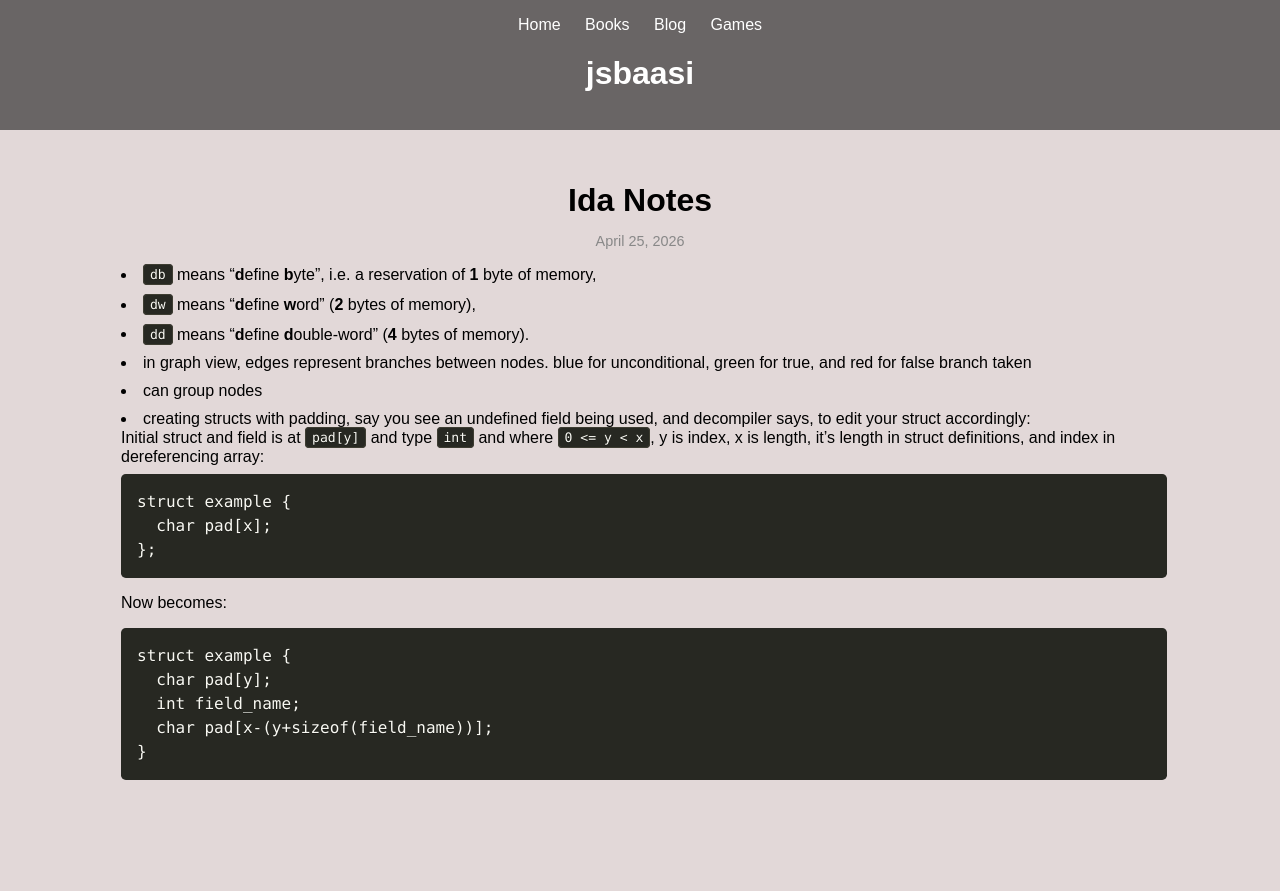
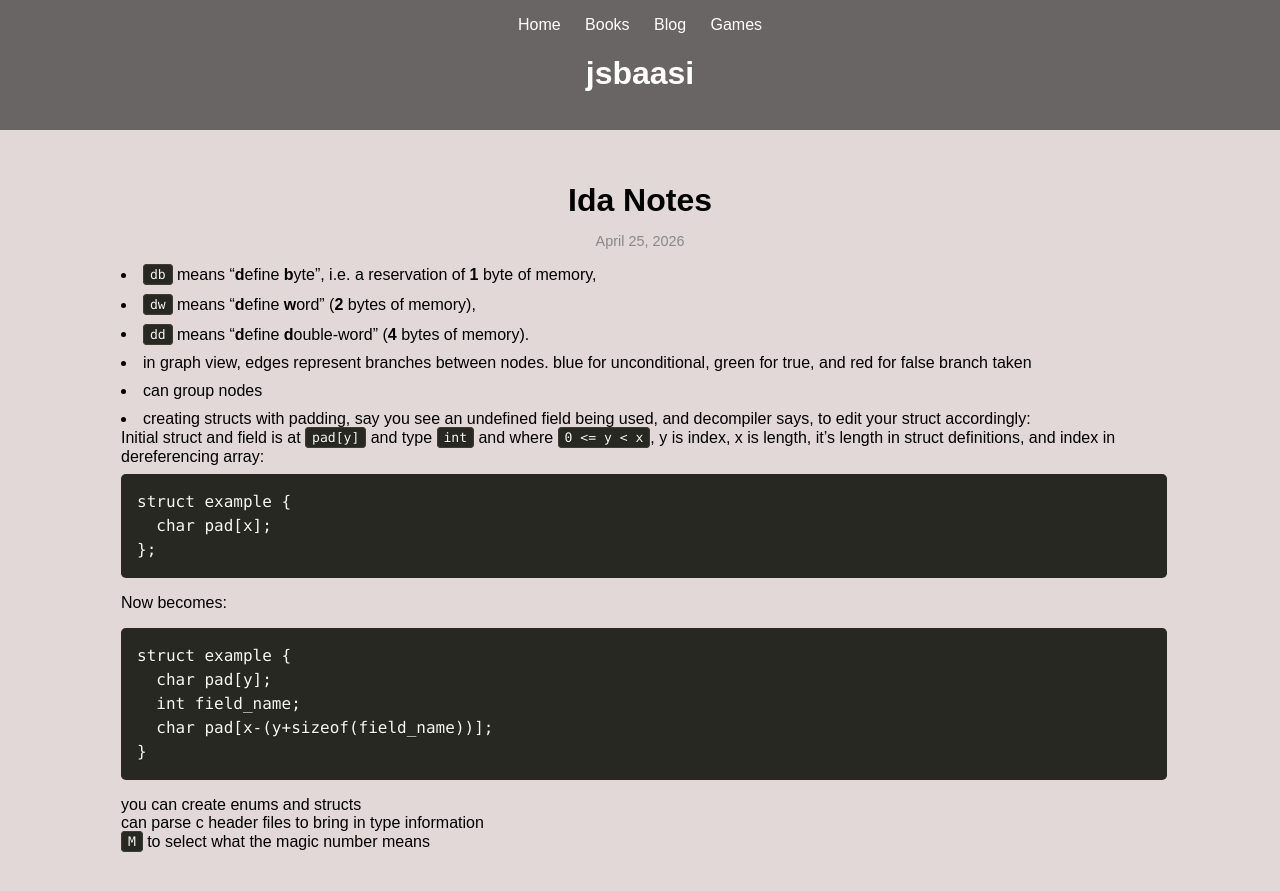
Before and after one commit to jsbaasi/jsbaasi.github.io, a Jekyll site: the page built from _posts/2026-04-25-ida-notes.md, in a window 1280 px wide. Shown: the top 891 px of the page. Built offline with Jekyll 4.4.1, drawn with Linux system fonts in a browser that asks for light colours.

Commit message:
vault backup: 2026-05-11 12:54:58

````diff
--- a/_posts/2026-04-25-ida-notes.md
+++ b/_posts/2026-04-25-ida-notes.md
@@ -25,3 +25,6 @@
 	char pad[x-(y+sizeof(field_name))];
 }
 ```
+you can create enums and structs
+can parse c header files to bring in type information
+`M` to select what the magic number means
````
